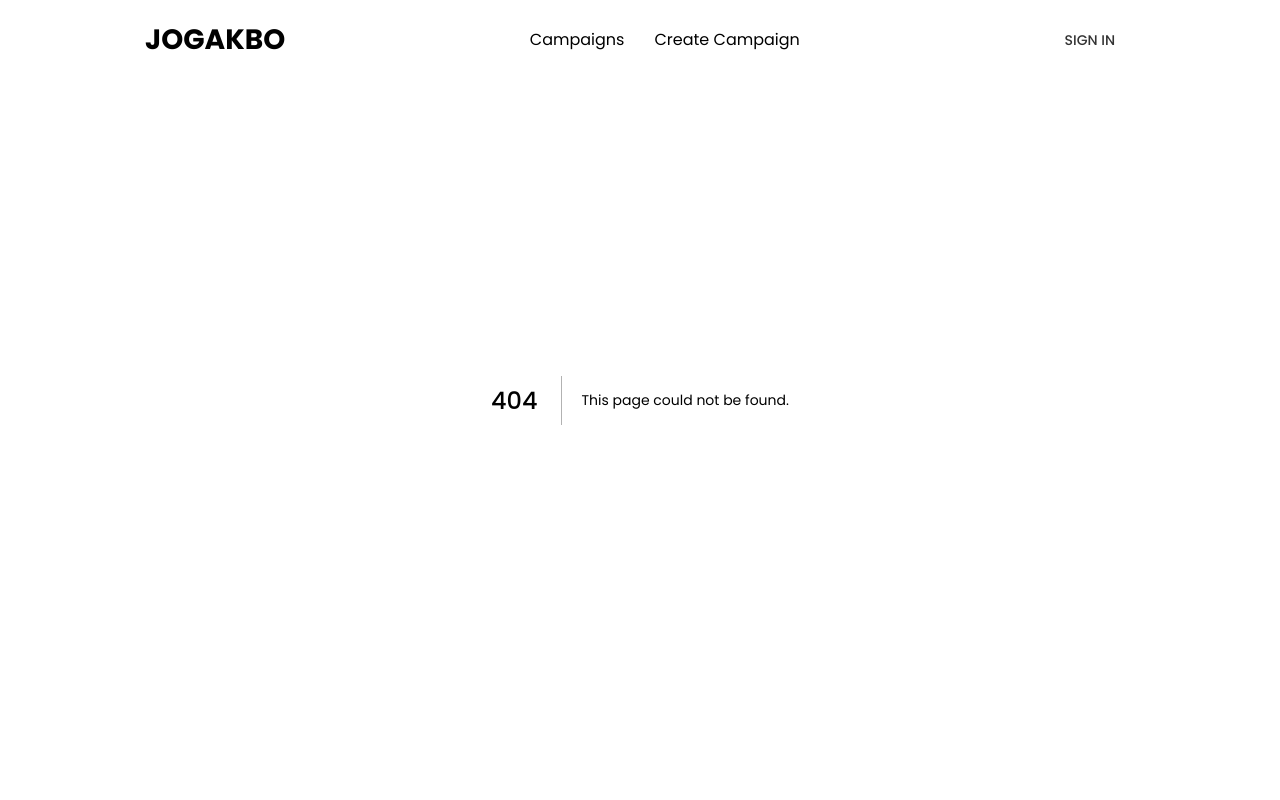
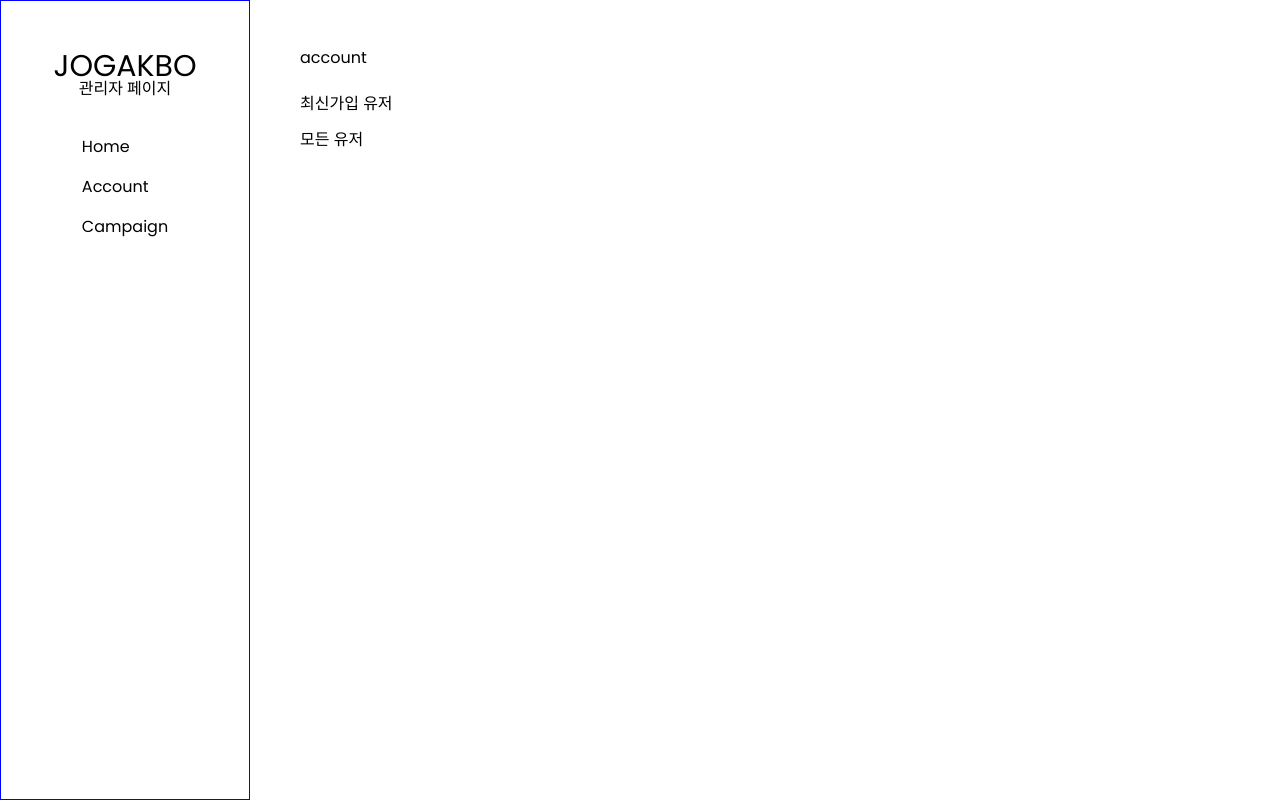
Before and after one commit to DonationMarketNFT/jogakbo-nextjs, a Next.js app in the folder jogakbo-nextjs/: page /admin/account in a window 1280 px wide. Before the commit this address had no page. Built offline with nearby package versions, Linux system fonts and the light colour scheme.

Commit message:
:sparkles: admin page

```diff
--- a/jogakbo-nextjs/src/components/Layout.tsx
+++ b/jogakbo-nextjs/src/components/Layout.tsx
@@ -1,12 +1,19 @@
+import { useRouter } from "next/dist/client/router";
 import { useIsMobile } from "../hook/isMobile";
 import BrowserHeader from "./header/BrowserHeader";
 import MobileHeader from "./header/MobileHeader";
 
 export default function Layout({ children }: any) {
   const isMobile = useIsMobile();
+  const router = useRouter();
+
   return (
     <>
-      {isMobile ? <MobileHeader /> : <BrowserHeader />}
+      {router.pathname.slice(0, 6) === "/admin" ? null : isMobile ? (
+        <MobileHeader />
+      ) : (
+        <BrowserHeader />
+      )}
       <div>{children}</div>
     </>
   );
--- /dev/null
+++ b/jogakbo-nextjs/src/components/header/AdminHeader.tsx
@@ -0,0 +1,62 @@
+import Link from "next/link";
+import styled from "styled-components";
+
+const Menu = styled.header`
+  display: flex;
+  flex-direction: column;
+  align-items: center;
+  position: fixed;
+  left: 0;
+  padding: 50px 0;
+  width: 250px;
+  height: 100%;
+  border: 1px solid blue;
+  li {
+    padding: 12px;
+  }
+`;
+
+const Col = styled.div`
+  display: flex;
+  flex-direction: column;
+  align-items: center;
+  margin-bottom: 30px;
+`;
+
+const Logo = styled.h1`
+  font-size: 30px;
+`;
+
+const Title = styled.p``;
+
+const AdminHeader = () => {
+  return (
+    <Menu>
+      <Col>
+        <Logo>JOGAKBO</Logo>
+        <Title>관리자 페이지</Title>
+      </Col>
+      <Col>
+        <ul>
+          <Link href="/admin">
+            <a>
+              <li>Home</li>
+            </a>
+          </Link>
+          <Link href="/admin/account">
+            <a>
+              <li>Account</li>
+            </a>
+          </Link>
+          <Link href="/admin/campaign">
+            <a>
+              <li>Campaign</li>
+            </a>
+          </Link>
+        </ul>
+      </Col>
+    </Menu>
+  );
+};
+
+export default AdminHeader;
--- /dev/null
+++ b/jogakbo-nextjs/src/pages/admin/account.tsx
@@ -0,0 +1,37 @@
+import styled from "styled-components";
+import AdminHeader from "../../components/header/AdminHeader";
+
+const Container = styled.div`
+  width: 100%;
+  height: 100vh;
+  padding: 50px;
+  padding-left: 300px;
+`;
+
+const 페이지타이틀 = styled.h3`
+  margin-bottom: 30px;
+`;
+
+const 컨텐츠 = styled.div``;
+const 타이틀 = styled.h4`
+  margin-bottom: 20px;
+`;
+
+const AccountPage = () => {
+  return (
+    <>
+      <AdminHeader />
+      <Container>
+        <페이지타이틀>account</페이지타이틀>
+        <컨텐츠>
+          <타이틀>최신가입 유저</타이틀>
+        </컨텐츠>
+        <컨텐츠>
+          <타이틀>모든 유저</타이틀>
+        </컨텐츠>
+      </Container>
+    </>
+  );
+};
+
+export default AccountPage;
--- a/jogakbo-nextjs/tsconfig.json
+++ b/jogakbo-nextjs/tsconfig.json
@@ -19,7 +19,8 @@
     "next-env.d.ts",
     "**/*.ts",
     "**/*.tsx",
-    "src/components/OAuth/Google.js"
+    "src/components/OAuth/Google.js",
+    "src/components/Admin/Posts.js"
   ],
   "exclude": ["node_modules"]
 }
```
Also changed, not shown: jogakbo-nextjs/src/components/Admin/Pagination.js (added, +42 -0 lines), jogakbo-nextjs/src/components/Admin/Posts.js (added, +57 -0 lines), jogakbo-nextjs/src/pages/admin/campaign.tsx (added, +75 -0 lines), jogakbo-nextjs/src/pages/admin/index.tsx (added, +20 -0 lines).
